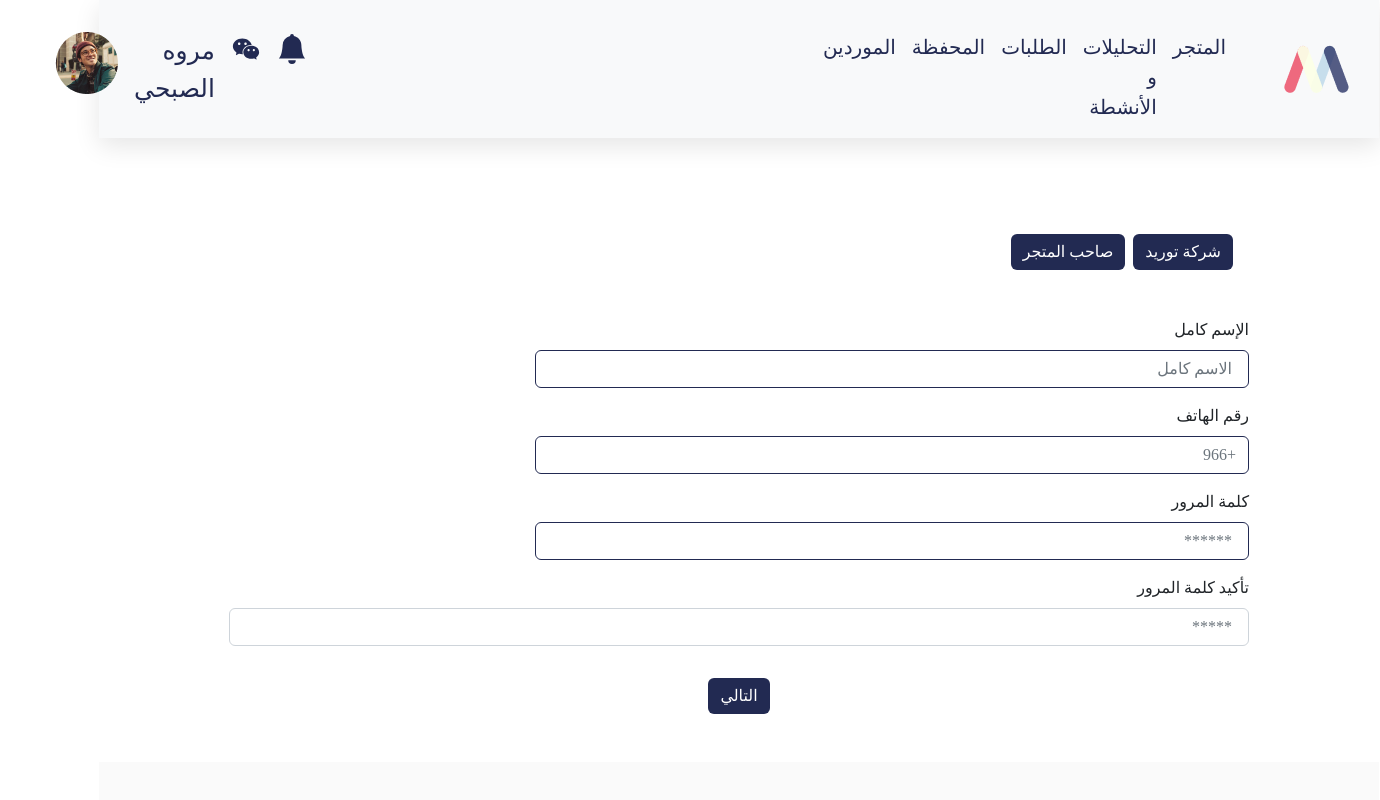
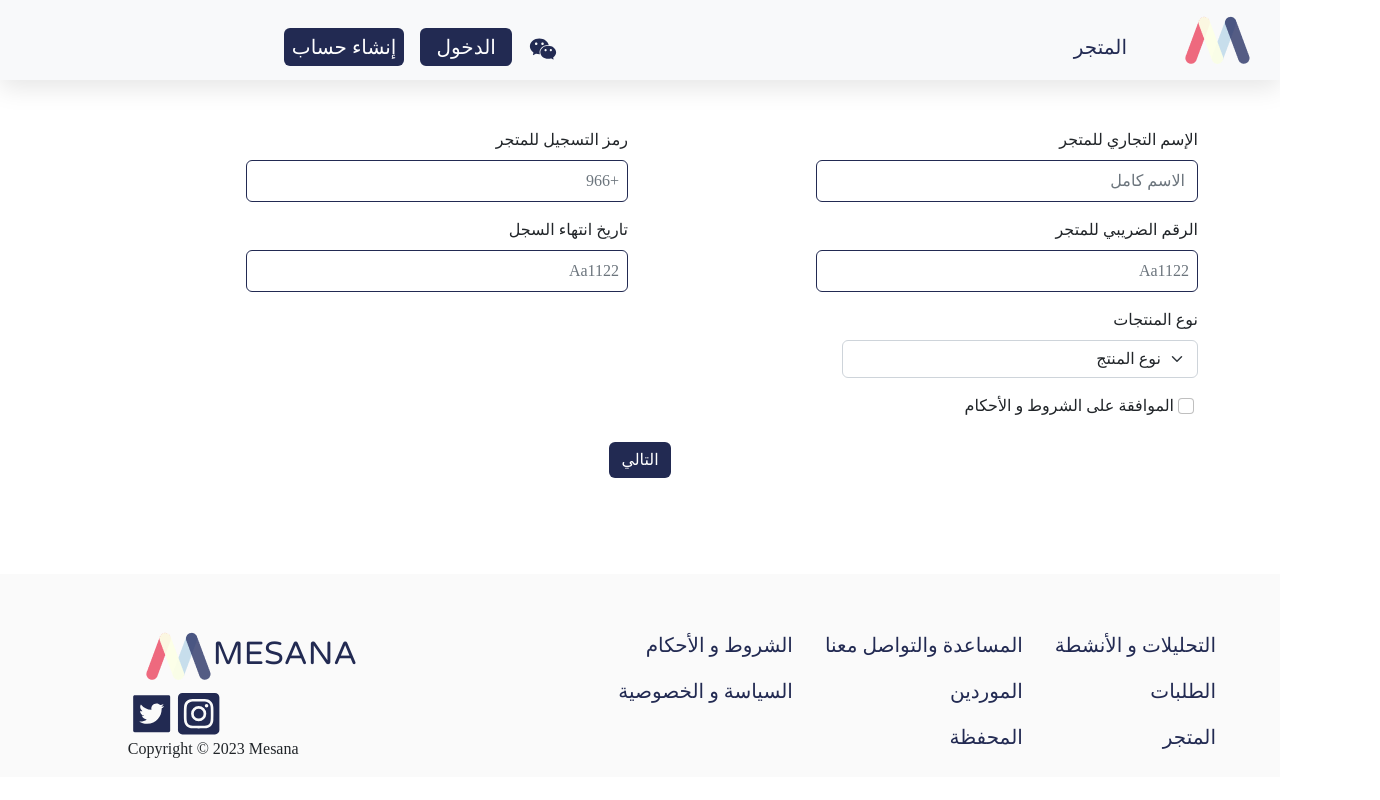
Before and after one commit to mrwa94/mesana-reactjs, a React (Create React App) app: page /SignUp in a window 1280 px wide. Both pictures are taken after a click on the button "التالي". Shown: the top 800 px of the page, 1380 px wide, since content can reach past the window. Built offline with nearby package versions, Linux system fonts and the light colour scheme.

Commit message:
تعديل  صفحات التسجيل والدخول

```diff
--- a/src/App.js
+++ b/src/App.js
@@ -29,6 +29,11 @@ import NewLocation from './Components/Cart/Address';
 import Paying from './Components/Cart/Paying';
 import CartSetup from './Components/Cart/CartSetup';
 import Preview from './Pages/Requests/Preview';
+import ForgetPassword from './Components/Register-and-Login/ForgetPassword';
+import SucessCheck from './Components/Register-and-Login/SucessCheck';
+import   Rejester from './Components/Register-and-Login/Rejester';
+
+
 
 
 
@@ -59,13 +64,20 @@ function App() {
     <Route path='/contactUS' element= {<ContactUS/>}></Route>
 
     <Route path='/Login' element= {<Login/>}></Route>
-    <Route path='/SignUP' element= {<SignUp/>}></Route>
+    <Route path='/SignUp' element= {<SignUp/>}></Route>
+    <Route path='/Rejester' element= {<Rejester/>}></Route>
+
+
     <Route path='/chat' element= {<Chat/>}></Route>
     <Route path='/location' element= {<SelectLoction/>}></Route>
     <Route path = '/newLocation' element = {<NewLocation/>}></Route>
     <Route path = '/Paying' element =  {<Paying/>} ></Route>
     <Route path = '/cartSetup' element = {<CartSetup/>}></Route>
     <Route path = '/Preview' element = {<Preview/>}></Route>
+    <Route path = '/ForgetPassword' element = {<ForgetPassword/>}></Route>
+    <Route path = '/ SucessCheck' element = {<ForgetPassword/>}></Route>
+
+
 
 
     </Routes>
--- a/src/Auth/SignUp.js
+++ b/src/Auth/SignUp.js
@@ -16,8 +16,16 @@ function SignUp() {
       return (<Person />);
     }
 
+    else if  (page == 1 ){
+      return (<Company/>);
+    }
+
+    else if  (page == 2 ){
+      return (<Check/>);
+    }
+
     else {
-      return (<Company />);
+      return (<SucessCheck/>)
     }
 
   }
@@ -26,18 +34,18 @@ function SignUp() {
   return (
 
 
-    <Container className='mt-5 '>
+    <Container className='mt-5  mb-5'>
 
 
 
       {/* form */}
-      <div className=' p-5 '>
+      <div className=' pb-5 '>
 
         {/* prograss bar */}
 
-        <div style={{ width: page === 0 ? "33.3%" : page == 1 ? "66.6%" : "100%" }} >
+        {/* <div style={{ width: page === 0 ? "33.3%" : page == 1 ? "66.6%" : "100%" }} >
 
-        </div>
+        </div> */}
 
 
 
--- a/src/Components/Header&Footer/Navbar.js
+++ b/src/Components/Header&Footer/Navbar.js
@@ -39,31 +39,32 @@ function navbar() {
             المتجر
             </Link>
             </Nav.Link>
-            <Nav.Link  className='nav-link'>
+            <Nav.Link  className='nav-link d-none'>
               <Link to={"/analys"}>
               التحليلات و الأنشطة
               </Link>
             </Nav.Link>
-            <Nav.Link className='nav-link'>
+            <Nav.Link className='nav-link d-none'>
               <Link to={"/requests"}>
               الطلبات
               </Link>
             </Nav.Link>
-            <Nav.Link className='nav-link'>
+            <Nav.Link className='nav-link d-none'>
               <Link to={"/wallet"}>
               المحفظة
               </Link>
             </Nav.Link>
-            <Nav.Link className='nav-link'>
+            <Nav.Link className='nav-link d-none'>
               <Link to={"/suppliers"}>
               الموردين
               </Link>
             </Nav.Link>
 
               <Nav className='header'>
-              <Nav.Link className='nav-link  '  href="#action2"><BsFillBellFill className='icon-header'/> </Nav.Link>
+              <Nav.Link className='nav-link  d-none'  href="#action2"><BsFillBellFill className='icon-header'/> </Nav.Link>
+             {/* chat support tech */}
              <Nav.Link className='nav-link '  href="#action2"><AiOutlineWechat className='icon-header'/> </Nav.Link>
-             <Nav.Link className='nav-link profile-name'>
+             <Nav.Link className='nav-link profile-name d-none'>
             <Link to={"/profile"}>
             مروه الصبحي
             </Link>
@@ -71,7 +72,25 @@ function navbar() {
 
 
              </Nav.Link>
-             <Nav.Link className='nav-link '> <img src={profile} alt="profile image " /></Nav.Link>
+
+
+             <Nav.Link className='nav-link d-none'> <img src={profile} alt="profile image " /></Nav.Link>
+
+
+                 {/* login button */}
+             <Nav.Link className='nav-link  '>
+             <Link  to = {'Rejester'} className='primary-btn rounded px-3 p-2'>الدخول</Link>
+               </Nav.Link>
+
+                {/* signup button */}
+             <Nav.Link className='nav-link '>
+             <Link to={'Rejester'} className='primary-btn rounded p-2'>إنشاء حساب </Link>
+               </Nav.Link>
+
+
+
+
+
 
               </Nav>
 
--- a/src/Components/Register-and-Login/Check.js
+++ b/src/Components/Register-and-Login/Check.js
@@ -5,9 +5,9 @@ import HeaderLogin from './HeaderLogin'
 const Check = () => {
   return (
     <>
-           <HeaderLogin/>
+           {/* <HeaderLogin/> */}
 
-        <div className='login-form pt-5 pb-5   '>
+        <div className='login-form pt-1 pb-1   '>
 
         <h3 className='text-center  primary-btn'>   رسالة تحقق </h3>
 
--- a/src/Components/Register-and-Login/Company.js
+++ b/src/Components/Register-and-Login/Company.js
@@ -1,36 +1,70 @@
 import React from 'react'
-import {Button, Form} from 'react-bootstrap'
+import {Button, Form, FormGroup} from 'react-bootstrap'
 
 
 export const Person = () => {
   return (
      <div>
-      <div className='px-2 mb-5'>
-        <Button className='primary-btn mx-2 '>شركة توريد</Button>
-        <Button className='primary-btn'> صاحب المتجر</Button>
-     </div>
+
 
      <Form className=''>
-         <Form.Group className="mb-3" controlId="phoneNumber">
-       <Form.Label> الإسم كامل</Form.Label>
-         <Form.Control type="text" placeholder=" الاسم كامل " className='input' />
+      <div className='row'>
+
+      <Form.Group className="mb-3 col-md-6" controlId="">
+       <Form.Label> الإسم التجاري للمتجر</Form.Label>
+         <Form.Control type="text" placeholder=" الاسم كامل " className='input p-2' />
           </Form.Group>
 
-          <Form.Group className="mb-3" controlId="phoneNumber">
-       <Form.Label>  رقم الهاتف  </Form.Label>
-         <Form.Control type="text" placeholder="+966 " className='input' />
+          <Form.Group className="mb-3 col-md-6" controlId="">
+       <Form.Label>  رمز التسجيل للمتجر</Form.Label>
+         <Form.Control type="text" placeholder="+966 " className='input p-2' />
           </Form.Group>
-          <Form.Group className="mb-3" controlId="phoneNumber">
-       <Form.Label>  كلمة المرور </Form.Label>
-         <Form.Control type="text" placeholder=" ******"  className='input'/>
+
+      </div>
+
+      <div className='row'>
+
+      <Form.Group className="mb-3 col-md-6" controlId="">
+       <Form.Label>   الرقم الضريبي للمتجر </Form.Label>
+         <Form.Control type="text" placeholder="Aa1122"  className='input p-2'/>
           </Form.Group>
+
+          <Form.Group className="mb-3 col-md-6" controlId="">
+           <Form.Label>   تاريخ انتهاء السجل  </Form.Label>
+           <Form.Control type="text" placeholder="Aa1122"  className='input p-2'/>
+            </Form.Group>
+
+      </div>
+
+      <div className='row'>
+        <FormGroup className='col-md-4'>
+         <Form.Label> نوع المنتجات  </Form.Label>
+           <Form.Select aria-label="" className=''>
+
+      <option value="1">نوع المنتج</option>
+      <option value="2">Two</option>
+      <option value="3">Three</option>
+    </Form.Select>
+ </FormGroup>
+
+ <div className='row '>
+ <FormGroup className='col-md-6 pt-3'>
+   <Form.Check aria-label="option 1" className='p-1  d-inline' />
+   <Form.Label>  الموافقة على الشروط و الأحكام  </Form.Label>
+ </FormGroup>
+
+
+ </div>
+    </div>
 
 
 
-          <Form.Group className="mb-3" controlId="phoneNumber">
-       <Form.Label>   تأكيد كلمة المرور </Form.Label>
-         <Form.Control type="text" placeholder=" *****" />
-          </Form.Group>
+
+
+
+
+
+
 
 
 
--- a/src/Components/Register-and-Login/Person.js
+++ b/src/Components/Register-and-Login/Person.js
@@ -5,30 +5,41 @@ import {Button, Form} from 'react-bootstrap'
 export const Person = () => {
   return (
      <div>
-      <div className='px-2 '>
-        <Button className='primary-btn mx-2 '>شركة توريد</Button>
-        <Button className='primary-btn'> صاحب المتجر</Button>
-     </div>
 
-     <Form className='  row container m-5 w-50 d-block' >
-         <Form.Group className="mb-3  " controlId="phoneNumber">
+
+     <Form className='   container d-block' >
+      <div className='row'>
+
+      <Form.Group className="mb-3 col-6 " controlId="">
        <Form.Label> الإسم كامل</Form.Label>
          <Form.Control type="text" placeholder=" الاسم كامل " className='input p-2' />
           </Form.Group>
 
-          <Form.Group className="mb-3 " controlId="phoneNumber">
+
+          <Form.Group className="mb-3  col-6" controlId="">
        <Form.Label>  رقم الهاتف  </Form.Label>
-         <Form.Control type="text" placeholder="+966 " className='input' />
+         <Form.Control type="text" placeholder="+966 " className='input p-2' />
           </Form.Group>
-          <Form.Group className="mb-3" controlId="phoneNumber">
+      </div>
+
+      <div className='row'>
+      <Form.Group className="mb-3 col-6" controlId="">
        <Form.Label>  كلمة المرور </Form.Label>
-         <Form.Control type="text" placeholder=" ******"  className='input'/>
+         <Form.Control type="text" placeholder=" ******"  className='input p-2'/>
           </Form.Group>
 
-          <Form.Group className="mb-3" controlId="phoneNumber">
+          <Form.Group className="mb-3 col-6" controlId="">
        <Form.Label>    تأكيد كلمة المرور  </Form.Label>
-         <Form.Control type="text" placeholder=" *****"  className='input'/>
+         <Form.Control type="text" placeholder=" *****"  className='input p-2'/>
           </Form.Group>
+
+      </div>
+
+
+
+
+
+
 
     </Form>
      </div>
--- a/src/Components/Register-and-Login/Rejester.js
+++ b/src/Components/Register-and-Login/Rejester.js
@@ -1,5 +1,5 @@
 import React from 'react'
-import HeaderLogin from '../compontes/HeaderLogin'
+// import HeaderLogin from '../compontes/HeaderLogin'
 import Tab from 'react-bootstrap/Tab';
 import Tabs from 'react-bootstrap/Tabs';
 import Login from '../../Auth/Login';
@@ -10,7 +10,7 @@ function Rejester() {
   return (
 
     <div>
-           <HeaderLogin/>
+           {/* <HeaderLogin/> */}
           <Container className='login-form tabs '>
               <Tabs  defaultActiveKey="login "
                      id=""
--- a/src/Components/Register-and-Login/SucessCheck.js
+++ b/src/Components/Register-and-Login/SucessCheck.js
@@ -6,9 +6,7 @@ const SucessCheck = () => {
   return (
     <div >
 
-      <HeaderLogin/>
-
-     <div className='text-center login-form pt-5  pb-5'>
+     <div className='text-center login-form pt-1  pb-5'>
      <h4 className='text-center  primary-btn'>انتظر للتحقق من معلوماتك</h4>
      <AiFillCheckCircle className='agree-icon pb-3'/>
      <h4>تمت العملية بنجاح</h4>
```
Also changed, not shown: src/Auth/Login.js (+5 -4 lines), src/Components/Register-and-Login/HeaderLogin.js (+31 -31 lines).
